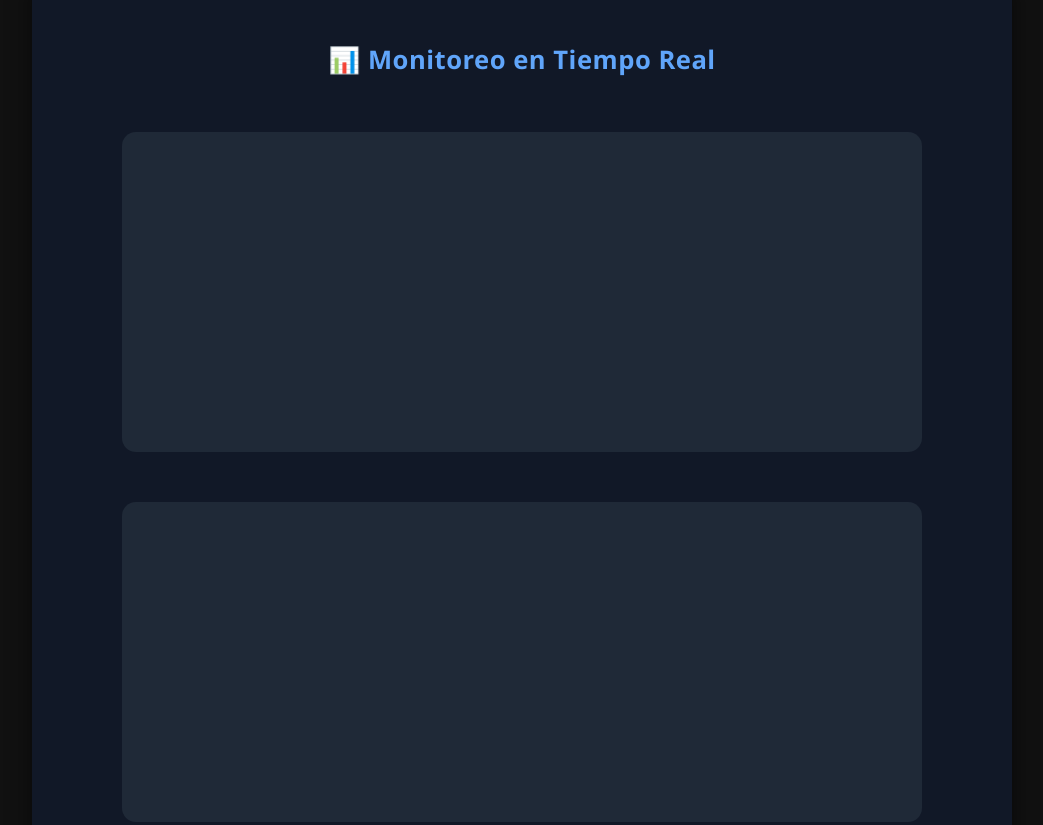
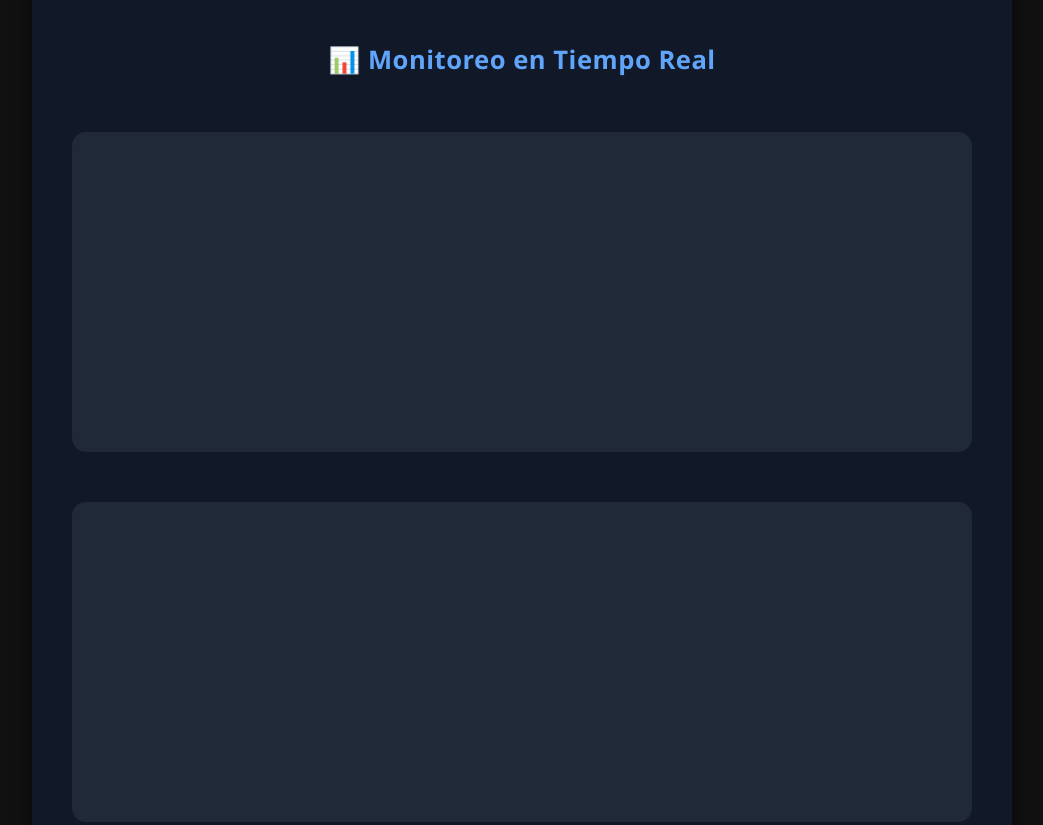
Before and after one commit to Freyri/jarvis-web, a plain HTML site: page index.html in a window 1280 px wide. Shown: the part 820-1645 px from the top of the page, without its empty margins (118-1161 px from the left). Drawn offline with nearby package versions, Linux system fonts and the light colour scheme; a script that the page names is missing.

Commit message:
index.html

```diff
--- a/index.html
+++ b/index.html
@@ -53,12 +53,13 @@ canvas {
   background: #1f2937;
   border-radius: 14px;
   padding: 10px;
-  width: 100%;
-  max-width: 800px;
-  height: 320px !important; /* 💪 más alto y visual */
+  width: 95vw;         /* usa ancho relativo a la pantalla */
+  max-width: 900px;    /* límite superior en PC */
+  height: 40vh !important; /* altura proporcional a la pantalla */
   box-sizing: border-box;
   transition: transform 0.2s ease, box-shadow 0.2s ease;
 }
+
 
 /* efecto hover opcional, sutil */
 canvas:hover {
```
